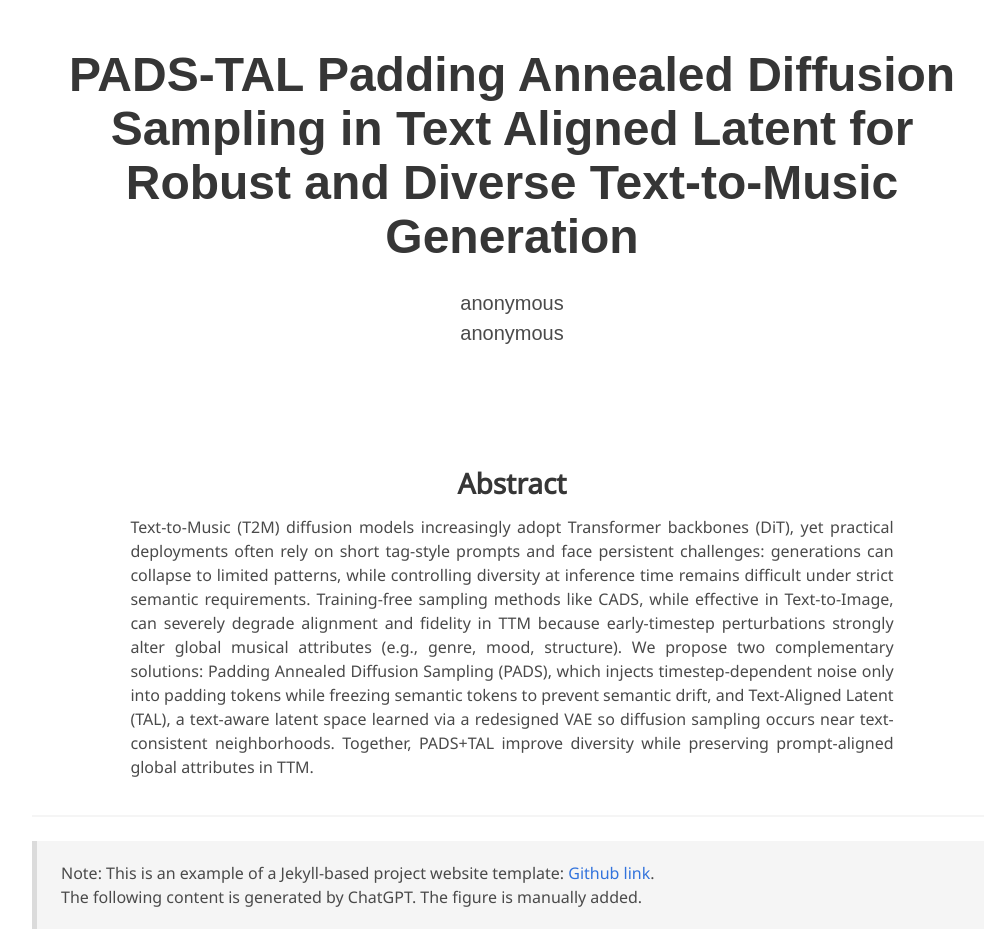
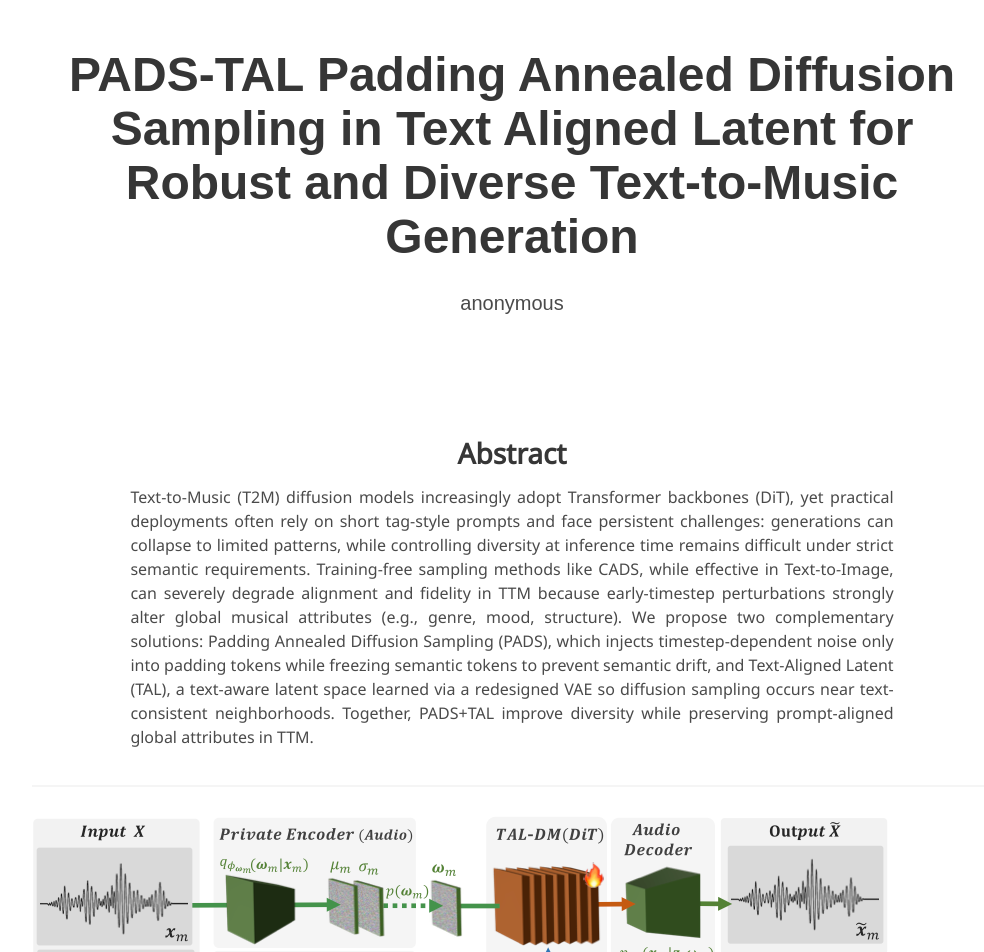
Before and after one commit to GODGANG4885/PADS-TAL.io, a Jekyll site: the page built from index.md, in a window 1280 px wide and 1400 px high. Shown: the top 952 px of the window, without its empty margins (128-1112 px from the left). Built offline with Jekyll 4.4.1, drawn with Linux system fonts in a browser that asks for light colours; some web fonts are replaced; part of the change alters nothing that is shown.

Commit message:
Update index.md

```diff
--- a/index.md
+++ b/index.md
@@ -6,7 +6,7 @@ title: PADS-TAL Padding Annealed Diffusion Sampling in Text Aligned Latent for R
 authors:
     anonymous
 affiliations:
-    anonymous
+
 paper:
 video:
 code:
@@ -25,11 +25,6 @@ yet practical deployments often rely on short tag-style prompts and face persist
 </div>
 
 ---
-
-> Note: This is an example of a Jekyll-based project website template: [Github link](https://github.com/shunzh/project_website).\
-> The following content is generated by ChatGPT. The figure is manually added.
-
----
 ![PADS-TAL][fig6]
 
 ## Audio Examples
@@ -46,19 +41,19 @@ yet practical deployments often rely on short tag-style prompts and face persist
     <td>
       <audio controls style="width: 200px;">
         <source src="assets/audio/reference_1.wav" type="audio/wav">
-        Your browser does not support the audio element.
+        Empty
       </audio>
     </td>
     <td>
       <audio controls style="width: 200px;">
         <source src="assets/audio/baseline_1.wav" type="audio/wav">
-        Your browser does not support the audio element.
+        Empty
       </audio>
     </td>
     <td>
       <audio controls style="width: 200px;">
         <source src="assets/audio/ours_1.wav" type="audio/wav">
-        Your browser does not support the audio element.
+        Empty
       </audio>
     </td>
   </tr>
@@ -79,19 +74,19 @@ yet practical deployments often rely on short tag-style prompts and face persist
     <td>
       <audio controls style="width: 200px;">
         <source src="assets/audio/reference_2.wav" type="audio/wav">
-        Your browser does not support the audio element.
+        Empty
       </audio>
     </td>
     <td>
       <audio controls style="width: 200px;">
         <source src="assets/audio/baseline_2.wav" type="audio/wav">
-        Your browser does not support the audio element.
+        Empty
       </audio>
     </td>
     <td>
       <audio controls style="width: 200px;">
         <source src="assets/audio/ours_2.wav" type="audio/wav">
-        Your browser does not support the audio element.
+        Empty
       </audio>
     </td>
   </tr>
```
